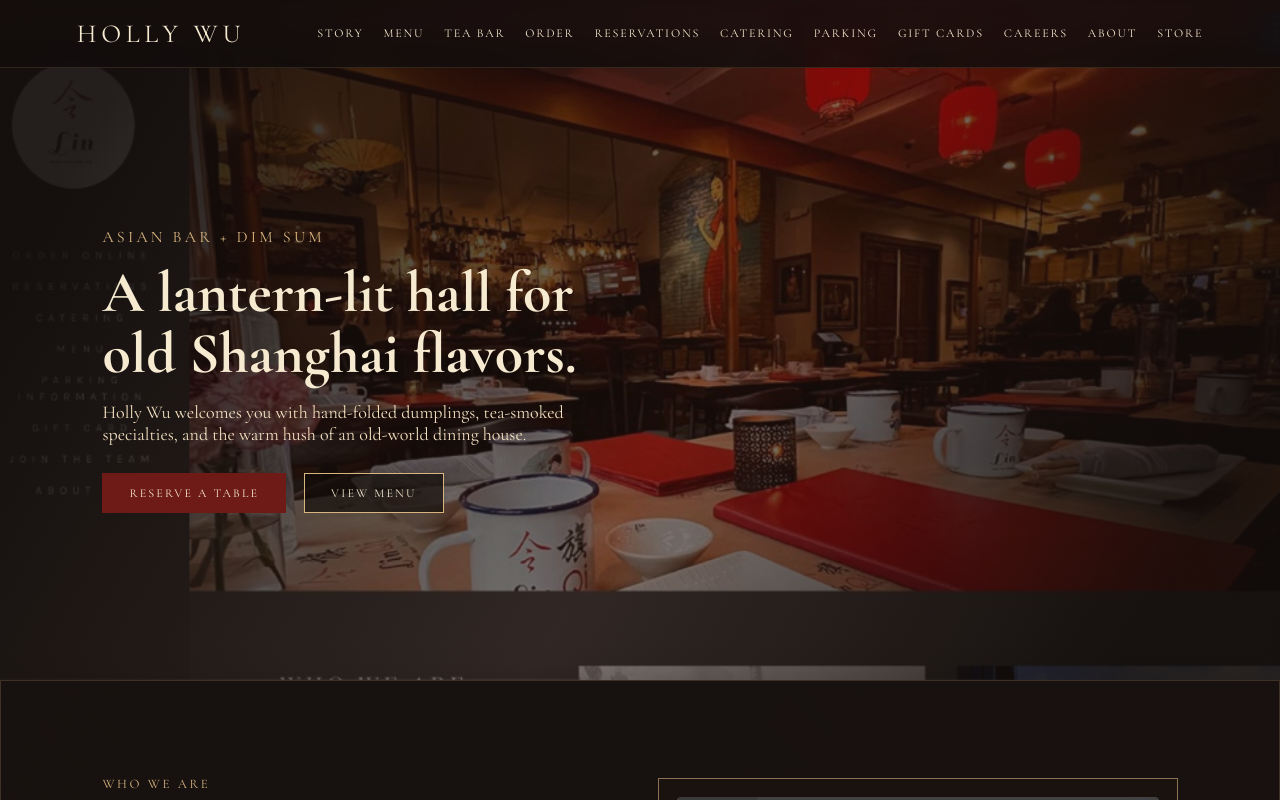
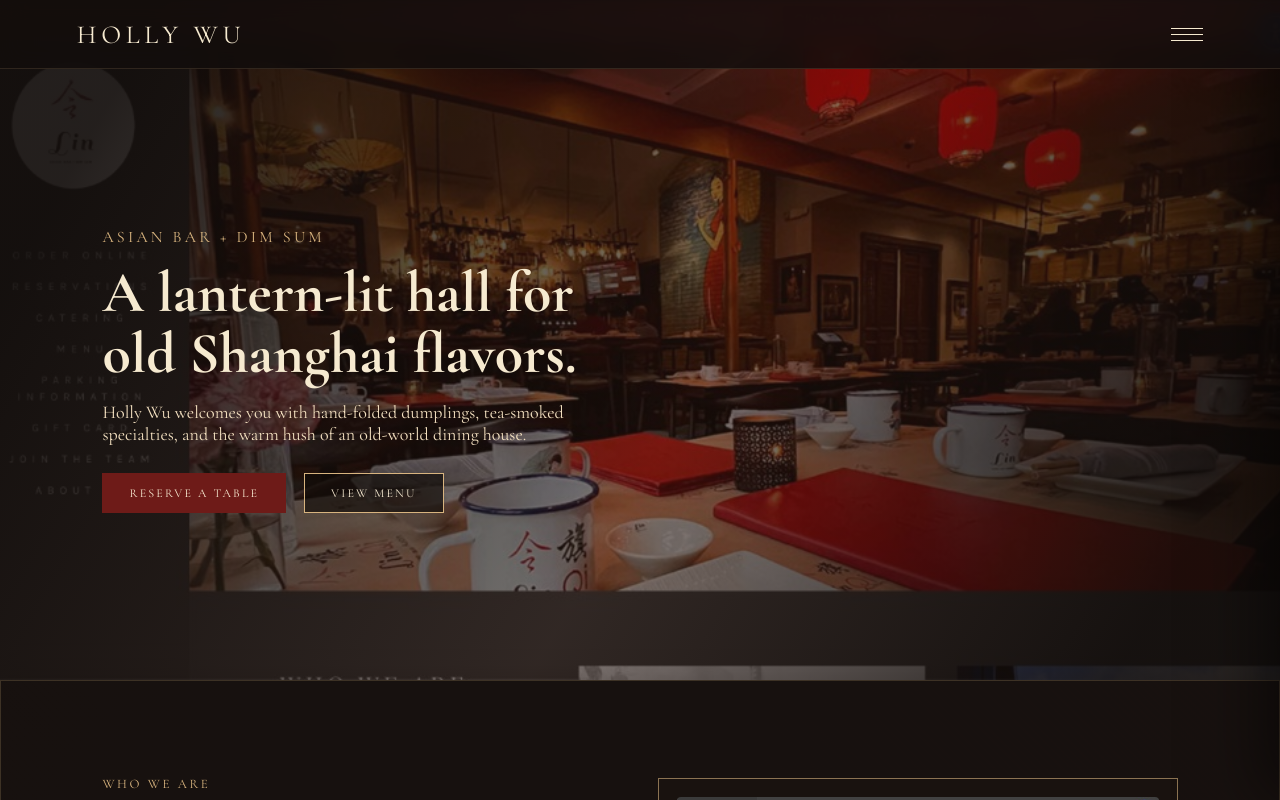
Before and after one commit to SohamPradhan64/Holly_Wu, a React (Vite) app: page / in a window 1280 px wide. Shown: the top 800 px of the page. Built offline with nearby package versions, Linux system fonts and the light colour scheme.

Commit message:
Update Navbar.jsx

```diff
--- a/src/components/Navbar.jsx
+++ b/src/components/Navbar.jsx
@@ -29,43 +29,12 @@
     border: "none",
     fontFamily: "inherit",
     padding: 0,
-    flexShrink: 0,
-  },
-  links: {
-    display: "flex",
-    gap: "20px",
-    fontSize: "12px",
-    letterSpacing: "0.15em",
-    textTransform: "uppercase",
-    "@media (max-width: 1100px)": {
-      display: "none",
+    "@media (max-width: 600px)": {
+      fontSize: "20px",
     },
   },
-  link: {
-    color: "#f6ead0",
-    padding: "6px 0",
-    borderBottom: "1px solid transparent",
-    transition: "color 0.2s ease, border-color 0.2s ease",
-    cursor: "pointer",
-    background: "none",
-    border: "none",
-    borderBottom: "1px solid transparent",
-    fontFamily: "inherit",
-    fontSize: "12px",
-    letterSpacing: "0.15em",
-    textTransform: "uppercase",
-    whiteSpace: "nowrap",
-    "&:hover": {
-      color: "#d8b47f",
-      borderBottom: "1px solid #d8b47f",
-    },
-  },
-  active: {
-    color: "#d8b47f !important",
-    borderBottom: "1px solid #d8b47f !important",
-  },
   hamburger: {
-    display: "none",
+    display: "flex",
     flexDirection: "column",
     justifyContent: "center",
     gap: "5px",
@@ -75,15 +44,13 @@
     border: "none",
     cursor: "pointer",
     padding: 0,
-    "@media (max-width: 1100px)": {
-      display: "flex",
-    },
   },
   hamburgerLine: {
     width: "100%",
     height: "1px",
     backgroundColor: "#f6ead0",
     transition: "all 0.3s ease",
+    transformOrigin: "center",
   },
   hamburgerLineOpen1: {
     transform: "translateY(6px) rotate(45deg)",
@@ -102,11 +69,12 @@
     left: 0,
     right: 0,
     bottom: 0,
-    background: "rgba(0,0,0,0.7)",
+    background: "rgba(0,0,0,0.6)",
+    backdropFilter: "blur(4px)",
     zIndex: 9998,
     opacity: 0,
     pointerEvents: "none",
-    transition: "opacity 0.3s ease",
+    transition: "opacity 0.35s ease",
   },
   drawerOverlayOpen: {
     opacity: 1,
@@ -117,55 +85,74 @@
     top: 0,
     right: 0,
     bottom: 0,
-    width: "min(85vw, 380px)",
-    background: "#120e0c",
-    borderLeft: "1px solid rgba(216,180,127,0.2)",
+    width: "min(90vw, 420px)",
+    background: "linear-gradient(180deg, #120e0c 0%, #1a1210 100%)",
+    borderLeft: "1px solid rgba(216,180,127,0.25)",
     zIndex: 9999,
     transform: "translateX(100%)",
-    transition: "transform 0.35s ease",
-    padding: "90px 2rem 2rem",
+    transition: "transform 0.4s cubic-bezier(0.65, 0, 0.35, 1)",
+    padding: "100px 3rem 3rem",
     display: "flex",
     flexDirection: "column",
-    gap: "0.5rem",
+    gap: "0.25rem",
     overflowY: "auto",
+    boxShadow: "-20px 0 60px rgba(0,0,0,0.5)",
   },
   drawerOpen: {
     transform: "translateX(0)",
   },
+  drawerEyebrow: {
+    fontSize: "0.7rem",
+    letterSpacing: "0.4em",
+    color: "rgba(216,180,127,0.6)",
+    textTransform: "uppercase",
+    marginBottom: "1.5rem",
+    paddingBottom: "1.5rem",
+    borderBottom: "1px solid rgba(216,180,127,0.15)",
+  },
   drawerLink: {
     color: "#f6ead0",
-    padding: "1rem 0",
-    borderBottom: "1px solid rgba(216,180,127,0.1)",
+    padding: "1.1rem 0",
     background: "none",
     border: "none",
-    borderBottom: "1px solid rgba(216,180,127,0.1)",
+    borderBottom: "1px solid rgba(216,180,127,0.08)",
     fontFamily: "inherit",
-    fontSize: "14px",
-    letterSpacing: "0.2em",
+    fontSize: "15px",
+    letterSpacing: "0.22em",
     textTransform: "uppercase",
     textAlign: "left",
     cursor: "pointer",
-    transition: "color 0.2s ease",
+    transition: "color 0.25s ease, padding-left 0.25s ease",
     "&:hover": {
       color: "#d8b47f",
+      paddingLeft: "0.5rem",
     },
   },
   drawerLinkActive: {
     color: "#d8b47f !important",
   },
+  drawerFooter: {
+    marginTop: "auto",
+    paddingTop: "2rem",
+    fontSize: "0.75rem",
+    letterSpacing: "0.2em",
+    textTransform: "uppercase",
+    color: "rgba(216,180,127,0.5)",
+  },
 });
 
 const navItems = [
+  { to: "/", label: "Home" },
   { to: "/story", label: "Story" },
   { to: "/menu", label: "Menu" },
   { to: "/tea-bar", label: "Tea Bar" },
-  { to: "/order", label: "Order" },
+  { to: "/order", label: "Order Online" },
   { to: "/reservations", label: "Reservations" },
   { to: "/catering", label: "Catering" },
   { to: "/parking", label: "Parking" },
   { to: "/gift-card", label: "Gift Cards" },
-  { to: "/careers", label: "Careers" },
-  { to: "/about", label: "About" },
+  { to: "/careers", label: "Join the Team" },
+  { to: "/about", label: "About Us" },
   { to: "/store", label: "Store" },
 ];
 
@@ -188,6 +175,15 @@
     };
   }, [drawerOpen]);
 
+  // Close on Escape
+  useEffect(() => {
+    const onKey = (e) => {
+      if (e.key === "Escape") setDrawerOpen(false);
+    };
+    window.addEventListener("keydown", onKey);
+    return () => window.removeEventListener("keydown", onKey);
+  }, []);
+
   const handleClick = (e, to) => {
     e.preventDefault();
     setDrawerOpen(false);
@@ -205,22 +201,11 @@
           Holly Wu
         </button>
 
-        <div className={classes.links}>
-          {navItems.map((item) => (
-            <button
-              key={item.to}
-              className={`${classes.link} ${location.pathname === item.to ? classes.active : ""}`}
-              onClick={(e) => handleClick(e, item.to)}
-            >
-              {item.label}
-            </button>
-          ))}
-        </div>
-
         <button
           className={classes.hamburger}
           onClick={() => setDrawerOpen(!drawerOpen)}
           aria-label="Toggle menu"
+          aria-expanded={drawerOpen}
         >
           <span className={`${classes.hamburgerLine} ${drawerOpen ? classes.hamburgerLineOpen1 : ""}`} />
           <span className={`${classes.hamburgerLine} ${drawerOpen ? classes.hamburgerLineOpen2 : ""}`} />
@@ -233,7 +218,8 @@
         onClick={() => setDrawerOpen(false)}
       />
 
-      <div className={`${classes.drawer} ${drawerOpen ? classes.drawerOpen : ""}`}>
+      <aside className={`${classes.drawer} ${drawerOpen ? classes.drawerOpen : ""}`}>
+        <div className={classes.drawerEyebrow}>Menu</div>
         {navItems.map((item) => (
           <button
             key={item.to}
@@ -243,7 +229,8 @@
             {item.label}
           </button>
         ))}
-      </div>
+        <div className={classes.drawerFooter}>Holly Wu · Austin</div>
+      </aside>
     </>
   );
 }
```
